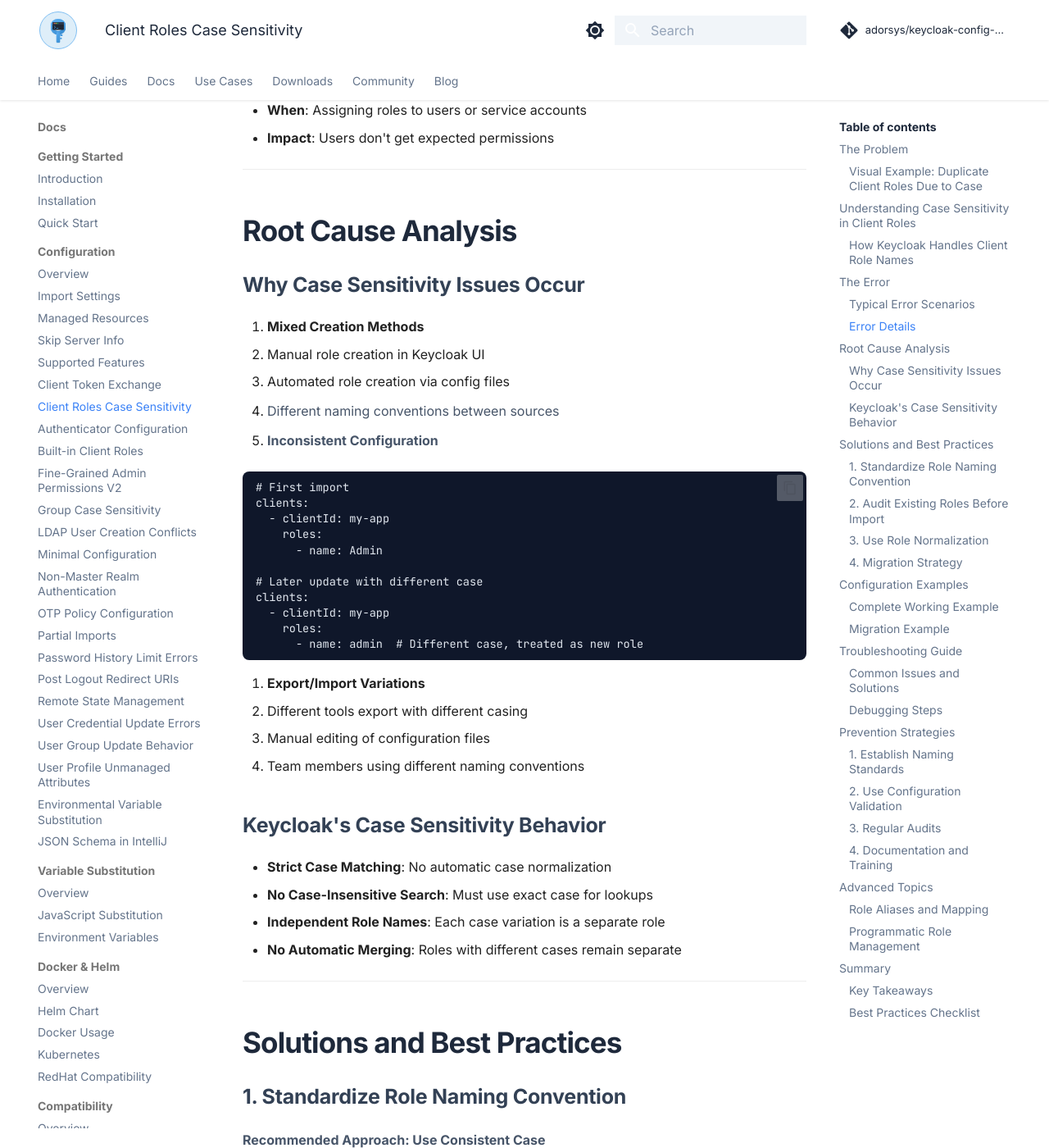
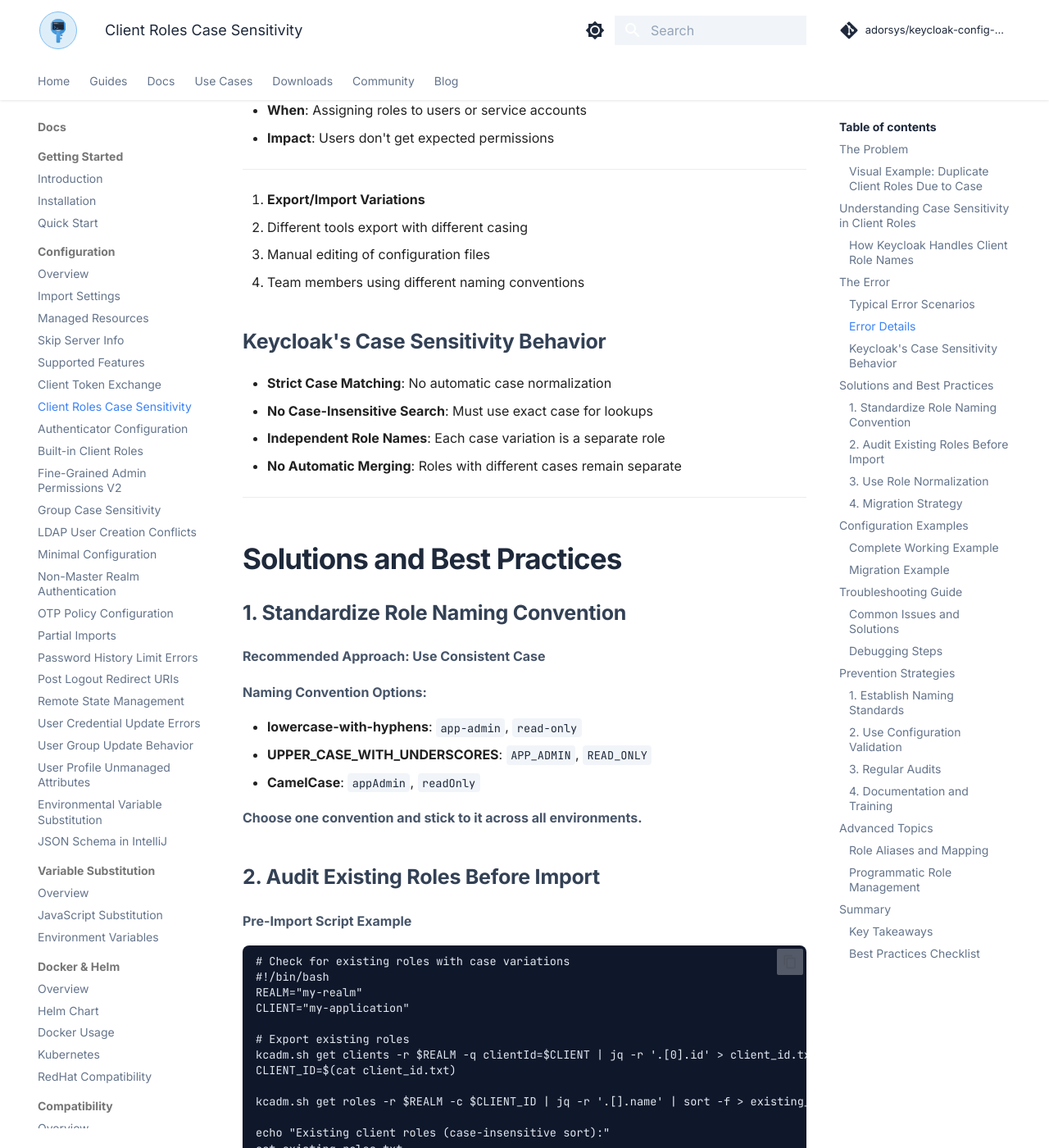
Before and after one commit to adorsys/keycloak-config-cli, an MkDocs documentation site: the page built from docs/config/client-roles-case-sensitivity.md, in a window 1280 px wide and 1400 px high, scrolled down 4617 px. Shown: the whole window at 82% size. Built offline with MkDocs 1.6.1 and Material for MkDocs 9.7.7, drawn with Linux system fonts in a browser that asks for light colours; comment, search, counter and statistics services are not loaded; some of the changed text lies outside the part shown.

Commit message:
Revise case sensitivity documentation for client roles
Removed root cause analysis and examples for case sensitivity issues in role naming.

````diff
--- a/docs/config/client-roles-case-sensitivity.md
+++ b/docs/config/client-roles-case-sensitivity.md
@@ -175,31 +175,6 @@
 
 ---
 
-## Root Cause Analysis
-
-### Why Case Sensitivity Issues Occur
-
-1. **Mixed Creation Methods**
-   - Manual role creation in Keycloak UI
-   - Automated role creation via config files
-   - Different naming conventions between sources
-
-2. **Inconsistent Configuration**
-
-   ```yaml
-   # First import
-   clients:
-     - clientId: my-app
-       roles:
-         - name: Admin
-
-   # Later update with different case
-   clients:
-     - clientId: my-app
-       roles:
-         - name: admin  # Different case, treated as new role
-   ```
-
 3. **Export/Import Variations**
    - Different tools export with different casing
    - Manual editing of configuration files
@@ -219,16 +194,6 @@
 ### 1. Standardize Role Naming Convention
 
 **Recommended Approach: Use Consistent Case**
-
-```yaml
-# Good: Consistent lowercase with hyphens
-clients:
-  - clientId: my-application
-    roles:
-      - name: app-admin
-      - name: app-user
-      - name: read-only
-```
 
 **Naming Convention Options:**
 
````
